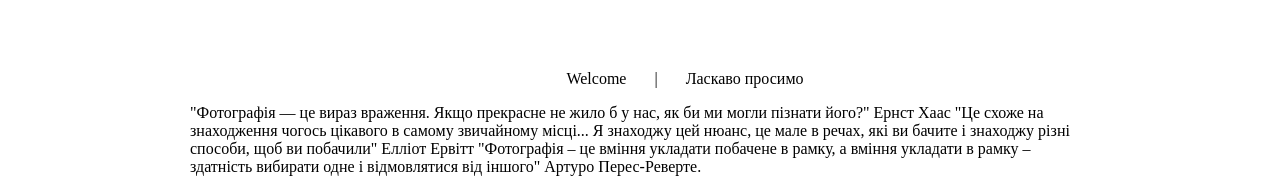
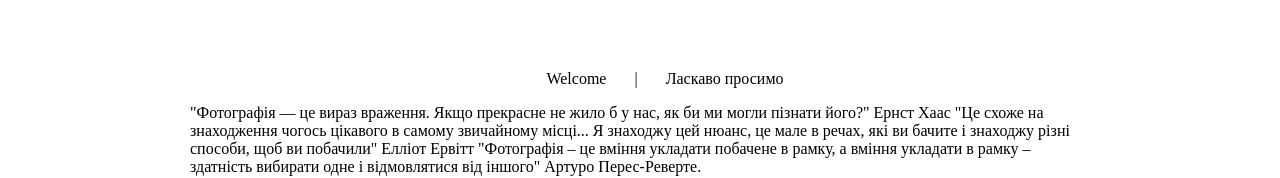
Before and after one commit to zakhar90/photography, a plain HTML site: page index.html in a window 1280 px wide. Shown: the part 858-1036 px from the top of the page. Drawn offline with Linux system fonts and the light colour scheme.

Commit message:
welcome -50px

```diff
--- a/css/index.css
+++ b/css/index.css
@@ -52,7 +52,7 @@ section.welcome{
     padding: 25px 75px;
 }
 main section.welcome div.title ul{
-    padding-left: 90px;
+    padding-left: 50px;
 }
 main section.welcome div.title ul li{
     display: inline-block;
```
